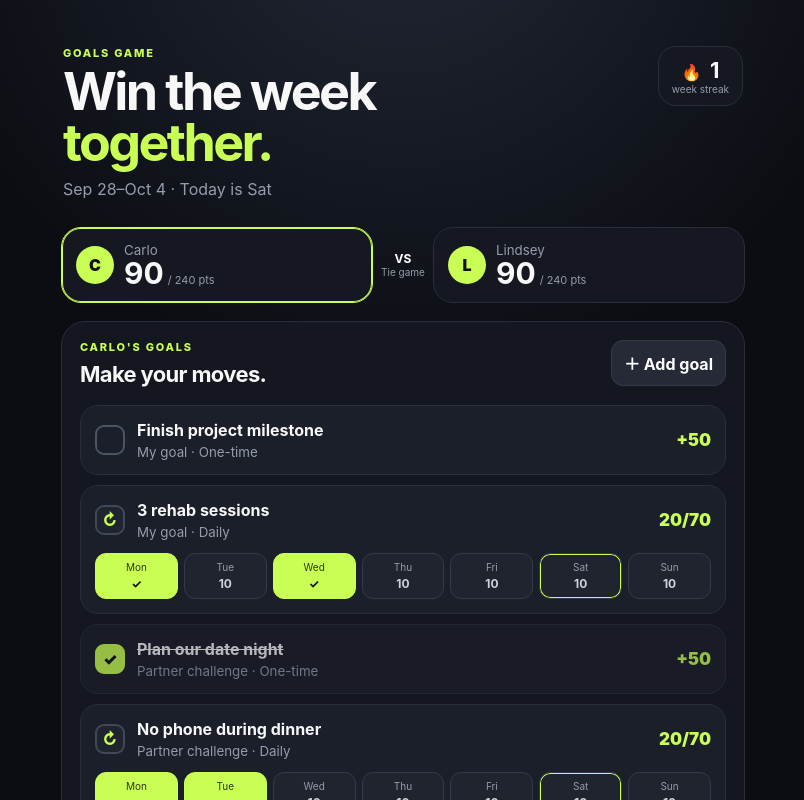
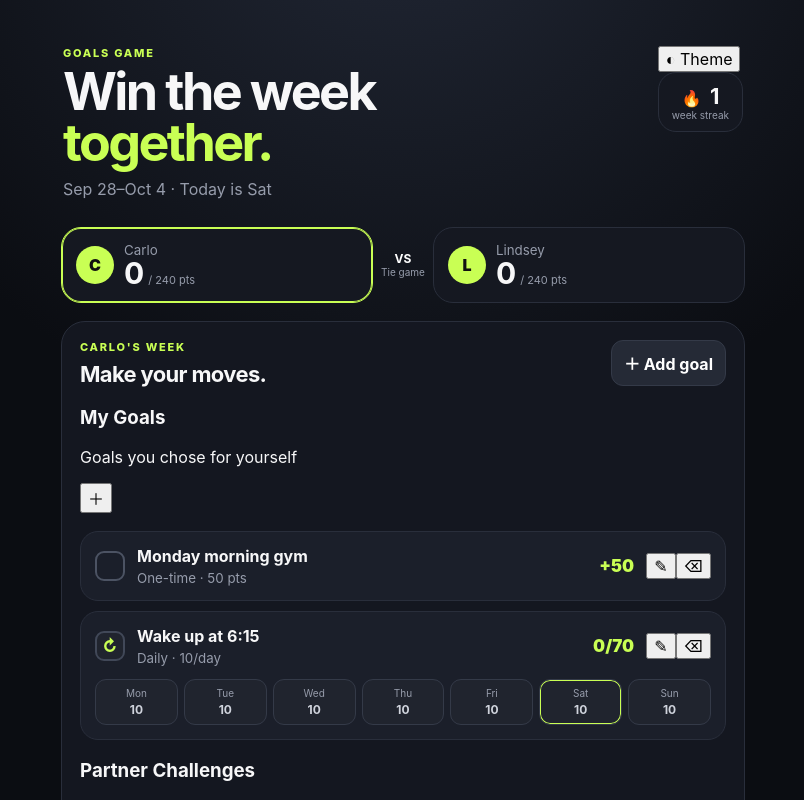
Before and after one commit to Csantos07/goals-game, a Next.js app: page / in a window 1280 px wide. Shown: the top 800 px of the page, without its empty margins (237-1041 px from the left). Built offline with nearby package versions, Linux system fonts and the light colour scheme.

Commit message:
Add goal sections editing and theme controls

```diff
--- a/components/GameBoard.tsx
+++ b/components/GameBoard.tsx
@@ -1,11 +1,12 @@
 "use client";
 
-import { useMemo, useState } from "react";
+import { useMemo, useState, type CSSProperties } from "react";
 
 type Player = "Carlo" | "Lindsey";
 type AssignedBy = "self" | "partner";
 type GoalType = "oneTime" | "daily";
 type DayKey = "Mon" | "Tue" | "Wed" | "Thu" | "Fri" | "Sat" | "Sun";
+type ThemeMode = "dark" | "light";
 
 type Goal = {
   id: number;
@@ -20,16 +21,17 @@ type Goal = {
 const DAYS: DayKey[] = ["Mon", "Tue", "Wed", "Thu", "Fri", "Sat", "Sun"];
 const ONE_TIME_POINTS = 50;
 const DAILY_POINTS = 10;
+const ACCENTS = ["#c9ff54", "#8b5cf6", "#38bdf8", "#fb7185", "#f59e0b", "#22c55e"];
 
 const initialGoals: Goal[] = [
-  { id: 1, player: "Carlo", title: "Finish project milestone", assignedBy: "self", type: "oneTime", done: false, dailyDone: [] },
-  { id: 2, player: "Carlo", title: "3 rehab sessions", assignedBy: "self", type: "daily", done: false, dailyDone: ["Mon", "Wed"] },
-  { id: 3, player: "Carlo", title: "Plan our date night", assignedBy: "partner", type: "oneTime", done: true, dailyDone: [] },
-  { id: 4, player: "Carlo", title: "No phone during dinner", assignedBy: "partner", type: "daily", done: false, dailyDone: ["Mon", "Tue"] },
-  { id: 5, player: "Lindsey", title: "Finish personal project", assignedBy: "self", type: "oneTime", done: true, dailyDone: [] },
-  { id: 6, player: "Lindsey", title: "Workout", assignedBy: "self", type: "daily", done: false, dailyDone: ["Mon", "Tue", "Thu"] },
-  { id: 7, player: "Lindsey", title: "Pick a family activity", assignedBy: "partner", type: "oneTime", done: false, dailyDone: [] },
-  { id: 8, player: "Lindsey", title: "Read 30 minutes", assignedBy: "partner", type: "daily", done: false, dailyDone: ["Wed"] }
+  { id: 1, player: "Carlo", title: "Monday morning gym", assignedBy: "self", type: "oneTime", done: false, dailyDone: [] },
+  { id: 2, player: "Carlo", title: "Wake up at 6:15", assignedBy: "self", type: "daily", done: false, dailyDone: [] },
+  { id: 3, player: "Carlo", title: "Monday working in the office", assignedBy: "partner", type: "oneTime", done: false, dailyDone: [] },
+  { id: 4, player: "Carlo", title: "Close-out routine at work", assignedBy: "partner", type: "daily", done: false, dailyDone: [] },
+  { id: 5, player: "Lindsey", title: "Call Advent", assignedBy: "self", type: "oneTime", done: false, dailyDone: [] },
+  { id: 6, player: "Lindsey", title: "Nurse once and pump four times", assignedBy: "self", type: "daily", done: false, dailyDone: [] },
+  { id: 7, player: "Lindsey", title: "Monday morning gym", assignedBy: "partner", type: "oneTime", done: false, dailyDone: [] },
+  { id: 8, player: "Lindsey", title: "Pick dinner every night + night routine", assignedBy: "partner", type: "daily", done: false, dailyDone: [] }
 ];
 
 function getCurrentDayKey(): DayKey {
@@ -41,14 +43,11 @@ function getWeekLabel() {
   const now = new Date();
   const jsDay = now.getDay();
   const diffToMonday = jsDay === 0 ? -6 : 1 - jsDay;
-
   const monday = new Date(now);
   monday.setHours(12, 0, 0, 0);
   monday.setDate(now.getDate() + diffToMonday);
-
   const sunday = new Date(monday);
   sunday.setDate(monday.getDate() + 6);
-
   const month = new Intl.DateTimeFormat("en-US", { month: "short" });
   const sameMonth = monday.getMonth() === sunday.getMonth();
 
@@ -67,16 +66,35 @@ function possiblePoints(goal: Goal) {
   return goal.type === "oneTime" ? ONE_TIME_POINTS : DAYS.length * DAILY_POINTS;
 }
 
+function contrastText(hex: string) {
+  const clean = hex.replace("#", "");
+  if (clean.length !== 6) return "#10120c";
+  const r = parseInt(clean.slice(0, 2), 16);
+  const g = parseInt(clean.slice(2, 4), 16);
+  const b = parseInt(clean.slice(4, 6), 16);
+  const luminance = (0.299 * r + 0.587 * g + 0.114 * b) / 255;
+  return luminance > 0.62 ? "#10120c" : "#ffffff";
+}
+
 export default function GameBoard() {
   const [goals, setGoals] = useState(initialGoals);
   const [active, setActive] = useState<Player>("Carlo");
-  const [showAdd, setShowAdd] = useState(false);
+  const [showGoalModal, setShowGoalModal] = useState(false);
+  const [editingGoalId, setEditingGoalId] = useState<number | null>(null);
   const [title, setTitle] = useState("");
   const [assignedBy, setAssignedBy] = useState<AssignedBy>("self");
   const [goalType, setGoalType] = useState<GoalType>("oneTime");
+  const [showTheme, setShowTheme] = useState(false);
+  const [themeMode, setThemeMode] = useState<ThemeMode>("dark");
+  const [accent, setAccent] = useState("#c9ff54");
 
   const today = getCurrentDayKey();
   const weekLabel = getWeekLabel();
+  const accentContrast = contrastText(accent);
+  const themeStyle = {
+    "--accent": accent,
+    "--accent-contrast": accentContrast
+  } as CSSProperties;
 
   const scores = useMemo(() => ({
     Carlo: goals.filter(g => g.player === "Carlo").reduce((sum, goal) => sum + earnedPoints(goal), 0),
@@ -101,9 +119,39 @@ export default function GameBoard() {
     }));
   }
 
-  function addGoal() {
+  function openAdd(assigned: AssignedBy = "self") {
+    setEditingGoalId(null);
+    setTitle("");
+    setAssignedBy(assigned);
+    setGoalType("oneTime");
+    setShowGoalModal(true);
+  }
+
+  function openEdit(goal: Goal) {
+    setEditingGoalId(goal.id);
+    setTitle(goal.title);
+    setAssignedBy(goal.assignedBy);
+    setGoalType(goal.type);
+    setShowGoalModal(true);
+  }
+
+  function saveGoal() {
     if (!title.trim()) return;
 
+    if (editingGoalId !== null) {
+      setGoals(gs => gs.map(goal => {
+        if (goal.id !== editingGoalId) return goal;
+        const changedType = goal.type !== goalType;
+        return {
+          ...goal,
+          title: title.trim(),
+          assignedBy,
+          type: goalType,
+          done: changedType ? false : goal.done,
+          dailyDone: changedType ? [] : goal.dailyDone
+        };
+      }));
+    } else {
       setGoals(gs => [...gs, {
         id: Date.now(),
         player: active,
@@ -113,14 +161,22 @@ export default function GameBoard() {
         done: false,
         dailyDone: []
       }]);
+    }
 
+    setShowGoalModal(false);
+    setEditingGoalId(null);
     setTitle("");
-    setAssignedBy("self");
-    setGoalType("oneTime");
-    setShowAdd(false);
+  }
+
+  function deleteGoal(goal: Goal) {
+    if (!window.confirm(`Delete "${goal.title}"?`)) return;
+    setGoals(gs => gs.filter(g => g.id !== goal.id));
   }
 
   const activeGoals = goals.filter(g => g.player === active);
+  const selfGoals = activeGoals.filter(g => g.assignedBy === "self");
+  const partnerGoals = activeGoals.filter(g => g.assignedBy === "partner");
+
   const leader = scores.Carlo === scores.Lindsey
     ? "Tie game"
     : scores.Carlo > scores.Lindsey
@@ -132,6 +188,7 @@ export default function GameBoard() {
   const progress = activePossible ? activeEarned / activePossible * 100 : 0;
 
   return (
+    <div className="appFrame" data-theme={themeMode} style={themeStyle}>
       <main className="shell">
         <header className="top">
           <div>
@@ -139,8 +196,44 @@ export default function GameBoard() {
             <h1>Win the week <span>together.</span></h1>
             <p className="sub">{weekLabel} · Today is {today}</p>
           </div>
+
+          <div className="topActions">
+            <button className="themeButton" onClick={() => setShowTheme(v => !v)} aria-expanded={showTheme}>
+              ◐ Theme
+            </button>
             <div className="streak">🔥 <b>1</b><small>week streak</small></div>
+          </div>
         </header>
+
+        {showTheme && (
+          <section className="themePanel">
+            <div>
+              <p className="eyebrow">THEME</p>
+              <b>Make the game yours.</b>
+            </div>
+
+            <div className="modeSwitch">
+              <button className={themeMode === "dark" ? "selected" : ""} onClick={() => setThemeMode("dark")}>Dark</button>
+              <button className={themeMode === "light" ? "selected" : ""} onClick={() => setThemeMode("light")}>Light</button>
+            </div>
+
+            <div className="swatches">
+              {ACCENTS.map(color => (
+                <button
+                  key={color}
+                  className={`swatch ${accent.toLowerCase() === color.toLowerCase() ? "selected" : ""}`}
+                  style={{ background: color }}
+                  onClick={() => setAccent(color)}
+                  aria-label={`Use ${color} accent`}
+                />
+              ))}
+              <label className="customColor">
+                <input type="color" value={accent} onChange={e => setAccent(e.target.value)} />
+                <span>Custom</span>
+              </label>
+            </div>
+          </section>
+        )}
 
         <section className="scoreboard">
           <Score name="Carlo" score={scores.Carlo} max={maxPoints("Carlo")} active={active === "Carlo"} onClick={() => setActive("Carlo")} />
@@ -151,59 +244,35 @@ export default function GameBoard() {
         <section className="card">
           <div className="sectionHead">
             <div>
-            <p className="eyebrow">{active.toUpperCase()}'S GOALS</p>
+              <p className="eyebrow">{active.toUpperCase()}'S WEEK</p>
               <h2>Make your moves.</h2>
             </div>
-          <button className="add" onClick={() => setShowAdd(true)}>＋ Add goal</button>
+            <button className="add" onClick={() => openAdd("self")}>＋ Add goal</button>
           </div>
 
-        <div className="goals">
-          {activeGoals.map(goal => (
-            <article key={goal.id} className={`goalCard ${goal.type === "oneTime" && goal.done ? "done" : ""}`}>
-              <div className="goalTop">
-                {goal.type === "oneTime" ? (
-                  <button className="check" aria-label={`Toggle ${goal.title}`} onClick={() => toggleOneTime(goal.id)}>
-                    {goal.done ? "✓" : ""}
-                  </button>
-                ) : (
-                  <span className="repeatMark">↻</span>
-                )}
+          <GoalSection
+            title="My Goals"
+            subtitle="Goals you chose for yourself"
+            goals={selfGoals}
+            today={today}
+            onToggleOneTime={toggleOneTime}
+            onToggleDaily={toggleDaily}
+            onEdit={openEdit}
+            onDelete={deleteGoal}
+            onAdd={() => openAdd("self")}
+          />
 
-                <div className="goalText">
-                  <b>{goal.title}</b>
-                  <small>
-                    {goal.assignedBy === "self" ? "My goal" : "Partner challenge"} · {goal.type === "oneTime" ? "One-time" : "Daily"}
-                  </small>
-                </div>
-
-                <span className="pts">
-                  {goal.type === "oneTime"
-                    ? `+${ONE_TIME_POINTS}`
-                    : `${earnedPoints(goal)}/${possiblePoints(goal)}`}
-                </span>
-              </div>
-
-              {goal.type === "daily" && (
-                <div className="dayRow" aria-label={`${goal.title} daily completion`}>
-                  {DAYS.map(day => {
-                    const completed = goal.dailyDone.includes(day);
-                    return (
-                      <button
-                        key={day}
-                        className={`day ${completed ? "complete" : ""} ${today === day ? "today" : ""}`}
-                        onClick={() => toggleDaily(goal.id, day)}
-                        aria-pressed={completed}
-                      >
-                        <span>{day}</span>
-                        <b>{completed ? "✓" : DAILY_POINTS}</b>
-                      </button>
-                    );
-                  })}
-                </div>
-              )}
-            </article>
-          ))}
-        </div>
+          <GoalSection
+            title="Partner Challenges"
+            subtitle="Goals your partner set for you"
+            goals={partnerGoals}
+            today={today}
+            onToggleOneTime={toggleOneTime}
+            onToggleDaily={toggleDaily}
+            onEdit={openEdit}
+            onDelete={deleteGoal}
+            onAdd={() => openAdd("partner")}
+          />
         </section>
 
         <section className="progressCard">
@@ -219,11 +288,11 @@ export default function GameBoard() {
           🏁 Preview week result
         </button>
 
-      {showAdd && (
-        <div className="modalBack" onClick={() => setShowAdd(false)}>
+        {showGoalModal && (
+          <div className="modalBack" onClick={() => setShowGoalModal(false)}>
             <div className="modal" onClick={e => e.stopPropagation()}>
-            <p className="eyebrow">NEW GOAL · {active.toUpperCase()}</p>
-            <h2>Add something worth chasing.</h2>
+              <p className="eyebrow">{editingGoalId !== null ? "EDIT GOAL" : "NEW GOAL"} · {active.toUpperCase()}</p>
+              <h2>{editingGoalId !== null ? "Change the play." : "Add something worth chasing."}</h2>
 
               <label>
                 Goal
@@ -248,11 +317,99 @@ export default function GameBoard() {
                   : "Check off each day you complete it. Seven days = 70 possible points."}
               </p>
 
-            <button className="primary" onClick={addGoal}>Add to the week</button>
+              <button className="primary" onClick={saveGoal}>{editingGoalId !== null ? "Save changes" : "Add to the week"}</button>
             </div>
           </div>
         )}
       </main>
+    </div>
+  );
+}
+
+function GoalSection({
+  title,
+  subtitle,
+  goals,
+  today,
+  onToggleOneTime,
+  onToggleDaily,
+  onEdit,
+  onDelete,
+  onAdd
+}: {
+  title: string;
+  subtitle: string;
+  goals: Goal[];
+  today: DayKey;
+  onToggleOneTime: (id: number) => void;
+  onToggleDaily: (id: number, day: DayKey) => void;
+  onEdit: (goal: Goal) => void;
+  onDelete: (goal: Goal) => void;
+  onAdd: () => void;
+}) {
+  return (
+    <div className="goalSection">
+      <div className="goalSectionHead">
+        <div>
+          <h3>{title}</h3>
+          <p>{subtitle}</p>
+        </div>
+        <button className="miniAdd" onClick={onAdd}>＋</button>
+      </div>
+
+      <div className="goals">
+        {goals.length === 0 ? (
+          <button className="emptyGoals" onClick={onAdd}>＋ Add a goal here</button>
+        ) : goals.map(goal => (
+          <article key={goal.id} className={`goalCard ${goal.type === "oneTime" && goal.done ? "done" : ""}`}>
+            <div className="goalTop">
+              {goal.type === "oneTime" ? (
+                <button className="check" aria-label={`Toggle ${goal.title}`} onClick={() => onToggleOneTime(goal.id)}>
+                  {goal.done ? "✓" : ""}
+                </button>
+              ) : (
+                <span className="repeatMark">↻</span>
+              )}
+
+              <div className="goalText">
+                <b>{goal.title}</b>
+                <small>{goal.type === "oneTime" ? "One-time · 50 pts" : "Daily · 10/day"}</small>
+              </div>
+
+              <span className="pts">
+                {goal.type === "oneTime"
+                  ? `+${ONE_TIME_POINTS}`
+                  : `${earnedPoints(goal)}/${possiblePoints(goal)}`}
+              </span>
+
+              <div className="goalActions">
+                <button onClick={() => onEdit(goal)} aria-label={`Edit ${goal.title}`} title="Edit">✎</button>
+                <button onClick={() => onDelete(goal)} aria-label={`Delete ${goal.title}`} title="Delete">⌫</button>
+              </div>
+            </div>
+
+            {goal.type === "daily" && (
+              <div className="dayRow" aria-label={`${goal.title} daily completion`}>
+                {DAYS.map(day => {
+                  const completed = goal.dailyDone.includes(day);
+                  return (
+                    <button
+                      key={day}
+                      className={`day ${completed ? "complete" : ""} ${today === day ? "today" : ""}`}
+                      onClick={() => onToggleDaily(goal.id, day)}
+                      aria-pressed={completed}
+                    >
+                      <span>{day}</span>
+                      <b>{completed ? "✓" : DAILY_POINTS}</b>
+                    </button>
+                  );
+                })}
+              </div>
+            )}
+          </article>
+        ))}
+      </div>
+    </div>
   );
 }
 
```
Lines whose indentation alone changed are shown as unchanged.
